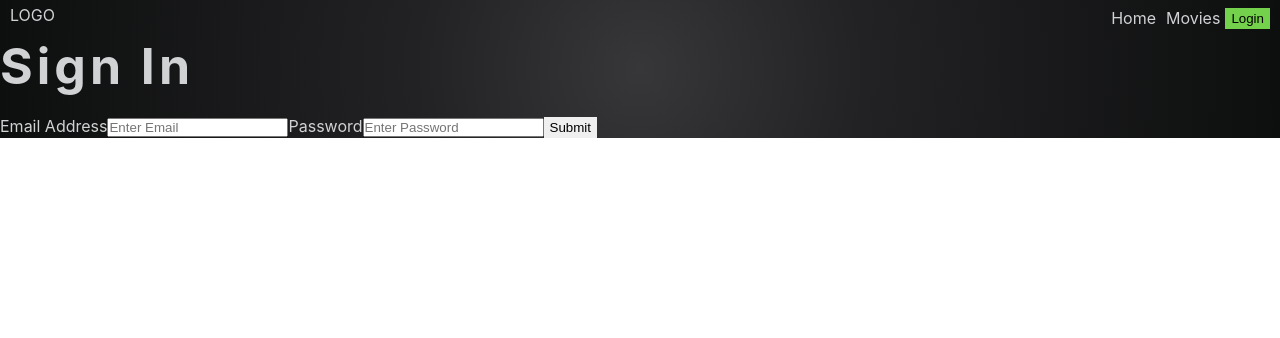
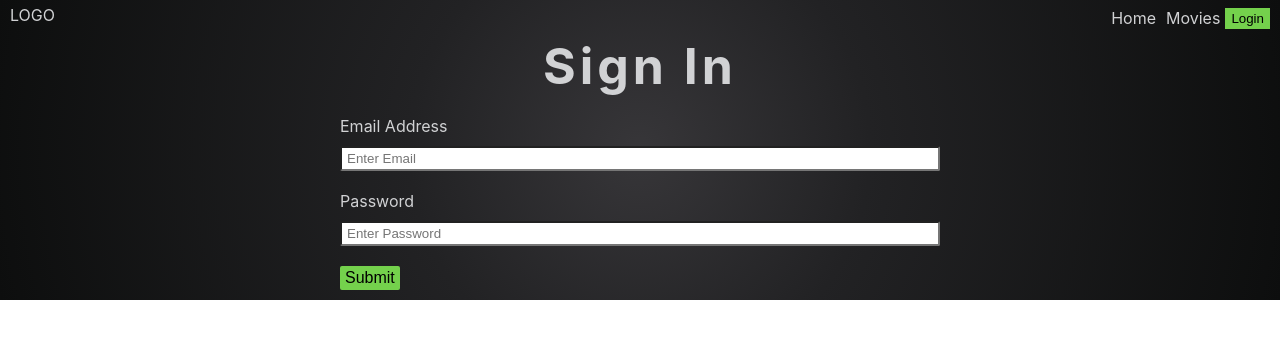
Before and after one commit to gavinquirk/movie-app, a React (Create React App) app in the folder client/: page /login in a window 1280 px wide. Shown: the top 338 px of the page. Built offline with nearby package versions, Linux system fonts and the light colour scheme.

Commit message:
updated login styles

```diff
--- a/client/src/index.css
+++ b/client/src/index.css
@@ -1,10 +1,14 @@
 /* Global Variables */
 :root {
   --text-light: rgb(209, 210, 212);
+  --text-size-small: 16px;
   --heading-margin: 20px;
   --padding-default: 20px;
+  --margin-default: 20px;
+  --margin-small: 10px;
   --color-red-primary: #ec4c4c;
   --color-green-primary: #74d14c;
+  --border-radius-default: 2px;
 }
 
 /* Global Styles */
@@ -52,6 +56,36 @@ button {
   padding: 3px 6px;
 }
 
+form {
+  display: flex;
+  flex-direction: column;
+  align-items: flex-start;
+}
+
+form > label {
+  margin-bottom: var(--margin-small);
+}
+
+form > input {
+  border-radius: var(--border-radius-default);
+  margin-bottom: var(--margin-default);
+  padding: 3px 5px;
+  width: 100%;
+}
+
+form > button {
+  font-size: var(--text-size-small);
+  padding: 3px 5px;
+  margin-bottom: var(--margin-small);
+  background-color: var(--color-green-primary);
+  border-radius: var(--border-radius-default);
+}
+
+.form-container {
+  text-align: center;
+  width: 600px;
+}
+
 .App {
   background: radial-gradient(
     circle,
--- /dev/null
+++ b/client/src/pages/Login/Login.css
@@ -0,0 +1,6 @@
+.Login {
+  display: flex;
+  flex-direction: column;
+  justify-content: center;
+  align-items: center;
+}
--- a/client/src/pages/Login/Login.js
+++ b/client/src/pages/Login/Login.js
@@ -4,6 +4,7 @@ import { useDispatch, useSelector } from 'react-redux';
 // import Message from '../components/Message';
 import Loader from '../../components/Loader/Loader';
 import { login } from '../../actions/userActions';
+import './Login.css';
 
 const Login = ({ location, history }) => {
   const [email, setEmail] = useState('');
@@ -30,6 +31,7 @@ const Login = ({ location, history }) => {
 
   return (
     <div className='Login'>
+      <div className='form-container'>
         {loading && <Loader />}
         <h1>Sign In</h1>
         {/* {error && <Message variant='danger'>{error}</Message>} */}
@@ -53,6 +55,7 @@ const Login = ({ location, history }) => {
           <button type='submit'>Submit</button>
         </form>
       </div>
+    </div>
   );
 };
 
```
Lines whose indentation alone changed are shown as unchanged.
